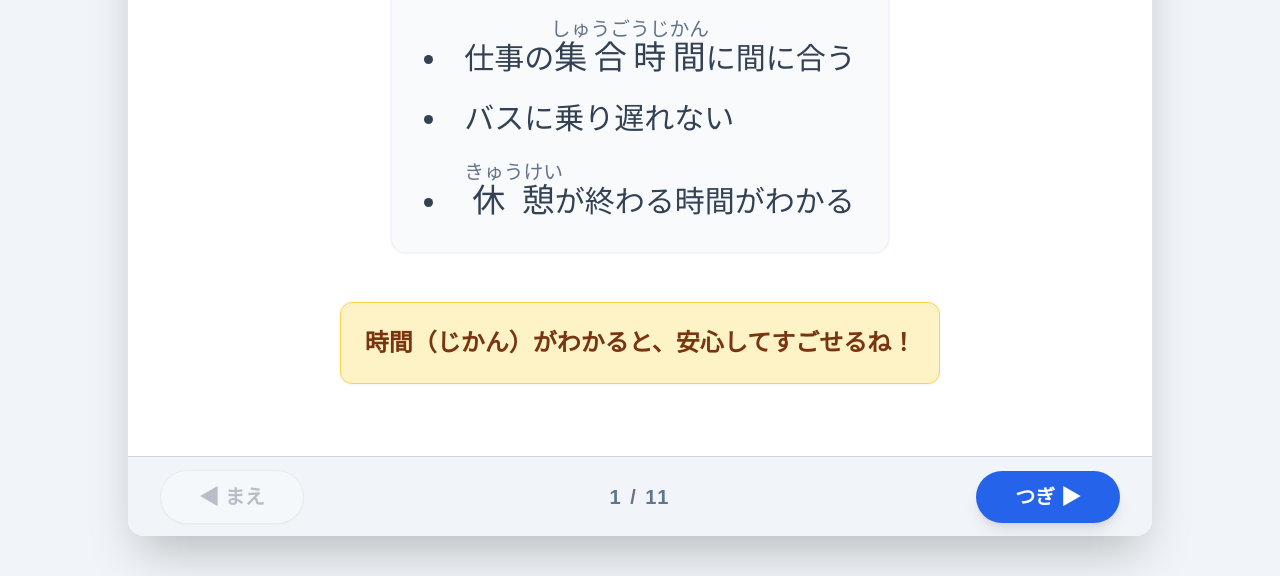
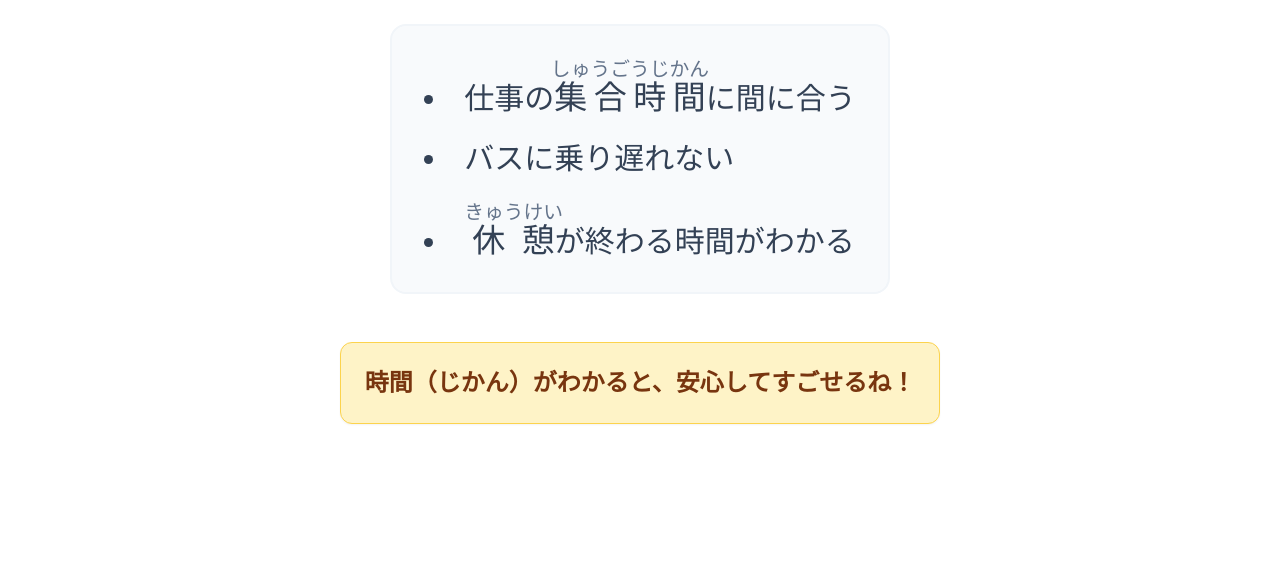
Before and after one commit to sorafjah/tokei-slide, a plain HTML site: page index.html in a window 1280 px wide. Shown: the part 224-800 px from the top of the page. Drawn offline with nearby package versions, Linux system fonts and the light colour scheme.

Commit message:
Update index.html

```diff
--- a/index.html
+++ b/index.html
@@ -19,12 +19,14 @@
     <style>
         body {
             font-family: 'Hiragino Maru Gothic ProN', 'Rounded Mplus 1c', 'Meiryo', sans-serif;
-            background-color: #f1f5f9;
+            background-color: #ffffff; /* 背景を白にして枠をなくす */
             margin: 0;
             display: flex;
             align-items: center;
             justify-content: center;
             height: 100vh;
+            width: 100vw;
+            overflow: hidden; /* 全画面で固定 */
         }
         .slide {
             display: none;
@@ -46,11 +48,11 @@
 </head>
 <body>
 
-    <!-- プレゼンテーションコンテナ -->
-    <div class="relative bg-white shadow-2xl rounded-2xl overflow-hidden w-full max-w-5xl h-[90vh] min-h-[600px] flex flex-col">
+    <!-- プレゼンテーションコンテナ（枠や影を削除し、画面いっぱいに広げる） -->
+    <div class="relative bg-white w-full h-full flex flex-col">
 
-        <!-- スライド表示エリア -->
-        <div id="slides-container" class="flex-1 relative p-8">
+        <!-- スライド表示エリア（画面が小さい時は縦スクロールできるようにする） -->
+        <div id="slides-container" class="flex-1 relative p-8 overflow-y-auto overflow-x-hidden">
 
             <!-- スライド 1: タイトル・導入 -->
             <div class="slide active justify-center items-center p-10">
@@ -309,19 +311,6 @@
             </div>
 
         </div>
-
-        <!-- ナビゲーションバー -->
-        <div class="h-20 bg-slate-100 border-t border-slate-300 flex items-center justify-between px-8 select-none">
-            <button id="prev-btn" class="bg-white hover:bg-slate-50 text-slate-700 font-bold py-3 px-8 rounded-full shadow border border-slate-300 disabled:opacity-30 disabled:cursor-not-allowed transition text-xl w-36">
-                ◀ まえ
-            </button>
-            <div class="flex items-center gap-4">
-                <div id="slide-counter" class="text-slate-500 font-bold text-xl tracking-widest"></div>
-            </div>
-            <button id="next-btn" class="bg-blue-600 hover:bg-blue-700 text-white font-bold py-3 px-8 rounded-full shadow-lg disabled:opacity-30 disabled:cursor-not-allowed transition text-xl w-36">
-                つぎ ▶
-            </button>
-        </div>
     </div>
 
     <script>
@@ -475,30 +464,9 @@
                 }
             });
 
-            // カウンター更新
-            document.getElementById('slide-counter').innerText = `${index + 1} / ${slides.length}`;
-
-            // ボタンの有効/無効化
-            document.getElementById('prev-btn').disabled = index === 0;
-            document.getElementById('next-btn').disabled = index === slides.length - 1;
-
             // スライドが切り替わったら答えを隠す
             document.querySelectorAll('.ans-text').forEach(el => el.classList.add('hidden'));
         }
-
-        document.getElementById('prev-btn').addEventListener('click', () => {
-            if (currentSlide > 0) {
-                currentSlide--;
-                showSlide(currentSlide);
-            }
-        });
-
-        document.getElementById('next-btn').addEventListener('click', () => {
-            if (currentSlide < slides.length - 1) {
-                currentSlide++;
-                showSlide(currentSlide);
-            }
-        });
 
         // 答えを表示する関数
         function showAnswer(id) {
@@ -515,6 +483,37 @@
             initClocks();
             showSlide(0);
         };
+
+        // スワイプ操作の追加（iPadなどのタッチパネル用）
+        let touchStartX = 0;
+        let touchEndX = 0;
+
+        document.addEventListener('touchstart', e => {
+            touchStartX = e.changedTouches[0].screenX;
+        }, { passive: true });
+
+        document.addEventListener('touchend', e => {
+            touchEndX = e.changedTouches[0].screenX;
+            handleSwipe();
+        }, { passive: true });
+
+        function handleSwipe() {
+            const threshold = 50; // スワイプの判定基準（ピクセル）
+            if (touchEndX < touchStartX - threshold) {
+                // 左にスワイプ（次へ進む）
+                if (currentSlide < slides.length - 1) {
+                    currentSlide++;
+                    showSlide(currentSlide);
+                }
+            }
+            if (touchEndX > touchStartX + threshold) {
+                // 右にスワイプ（前へ戻る）
+                if (currentSlide > 0) {
+                    currentSlide--;
+                    showSlide(currentSlide);
+                }
+            }
+        }
 
         // キーボードの矢印キー（← / →）でもスライドを操作できるように追加
         document.addEventListener('keydown', (e) => {
```
